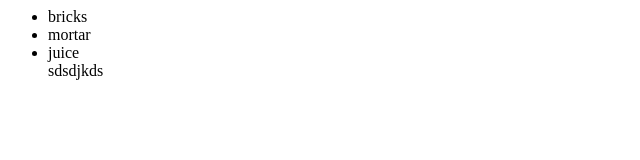
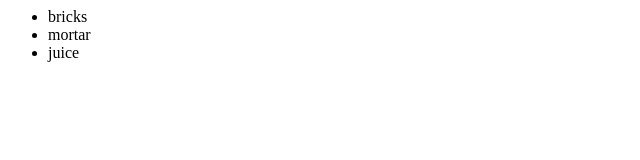
Before and after one commit to panqa23/code-updates, a plain HTML site: page index.html in a window 1280 px wide. Shown: the full height of the page, 0-640 px from the left. Drawn offline with Linux system fonts and the light colour scheme.

```diff
--- a/index.html
+++ b/index.html
@@ -6,7 +6,7 @@
 				<li>bricks</li>
 				<li>mortar</li>
 				<li>juice</li>
-				sdsdjkds
+
 			</ul>
 		</div>
 	</body>
```
